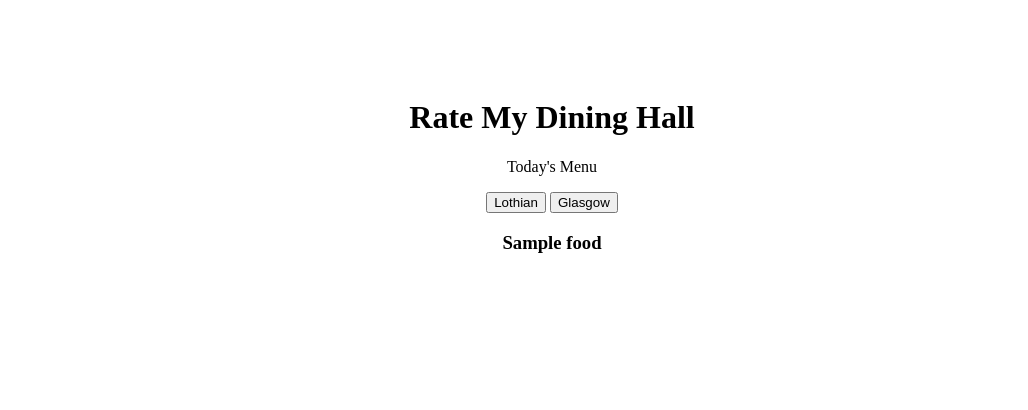
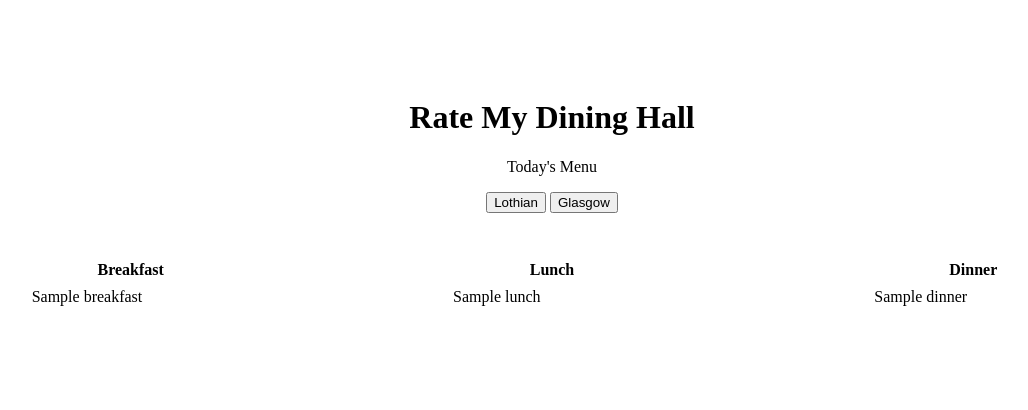
Before and after one commit to d-leeee/RateMyDiningHall, a Django app: template RateMyDiningHall/templates/index.html in a window 1280 px wide. Shown: the top 410 px of the page, without its empty margins (88-1116 px from the left). Run offline with Django 4.2, Linux system fonts and the light colour scheme; the template is opened without the code that fills it: most values are stand-ins (such as "Sample title", 1, 10 or a date in 2020).

Commit message:
The daily menu now shows up on the website

```diff
--- /dev/null
+++ b/RateMyDiningHall/static/base.css
@@ -0,0 +1,28 @@
+body {
+    text-align: center;
+    padding: 70px 0;
+}
+* {
+    box-sizing: border-box;
+}
+
+.row {
+    display: flex;
+}
+
+.column {
+    flex: 50%;
+    padding: 5px;
+}
+
+table {
+     border-collapse: separate; line-height:25px;
+}
+
+tr {
+    display: block; float: left; width:200px;
+}
+
+th,  td {
+    display: block;
+}
--- a/RateMyDiningHall/static/css/base.css
+++ /dev/null
@@ -1,4 +0,0 @@
-body {
-    text-align: center;
-    padding: 70px 0;
-  }
--- a/RateMyDiningHall/templates/index.html
+++ b/RateMyDiningHall/templates/index.html
@@ -2,7 +2,7 @@
 <html>
   <head>
     <meta charset="UTF-8" />
-    <link rel="stylesheet" href="static/css/base.css" />
+    <link rel="stylesheet" href="static/base.css" />
     <title>Rate My Dining Hall</title>
   </head>
   <body>
@@ -13,9 +13,41 @@
       <button name="lothian" id="lothian">Lothian</button>
       <button name="glasgow" id="glasgow">Glasgow</button>
     </form>
-    {% if menu %}
-      <h3>{{ menu.food }}</h3>
-    {% endif %}
+    <br><br>
+    <center>
+      <div class="row">
+        <div class="column">
+          <table>
+            <tr>
+              <th>Breakfast</th>
+              {% for f in breakfast %}
+                <td>{{ f }}</td>
+              {% endfor %}
+            </tr>
+          </table>
+        </div>
+        <div class="column">
+        <table>
+          <tr>
+            <th>Lunch</th>
+            {% for f in lunch %}
+              <td>{{ f }}</td>
+            {% endfor %}
+          </tr>
+        </table>
+        </div>
+        <div class="column">
+          <table>
+            <tr>
+              <th>Dinner</th>
+              {% for f in dinner %}
+                <td>{{ f }}</td>
+              {% endfor %}
+            </tr>
+          </table>
+        </div>
+      </div>
+    </center>
     </body>
     <p></p>
   </body>
```
Also changed, not shown: RateMyDiningHall/views.py (+104 -21 lines).
